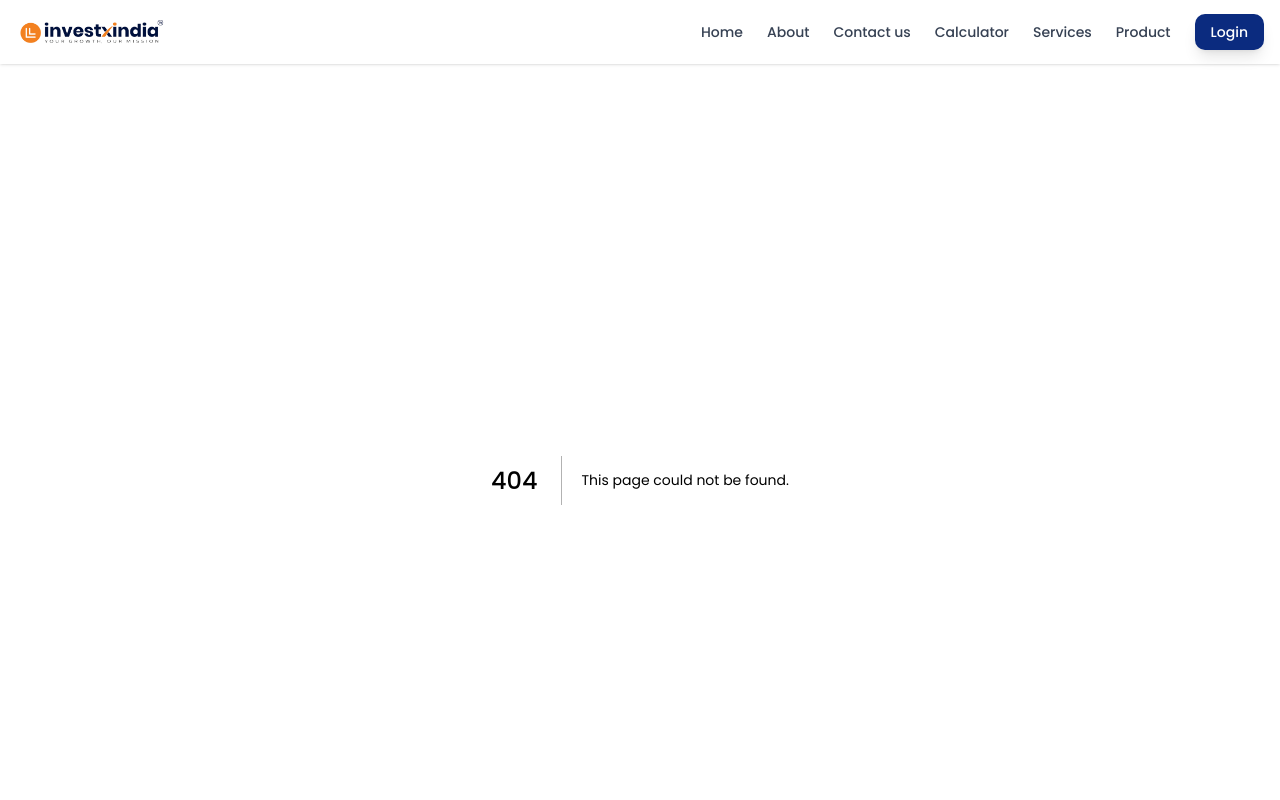
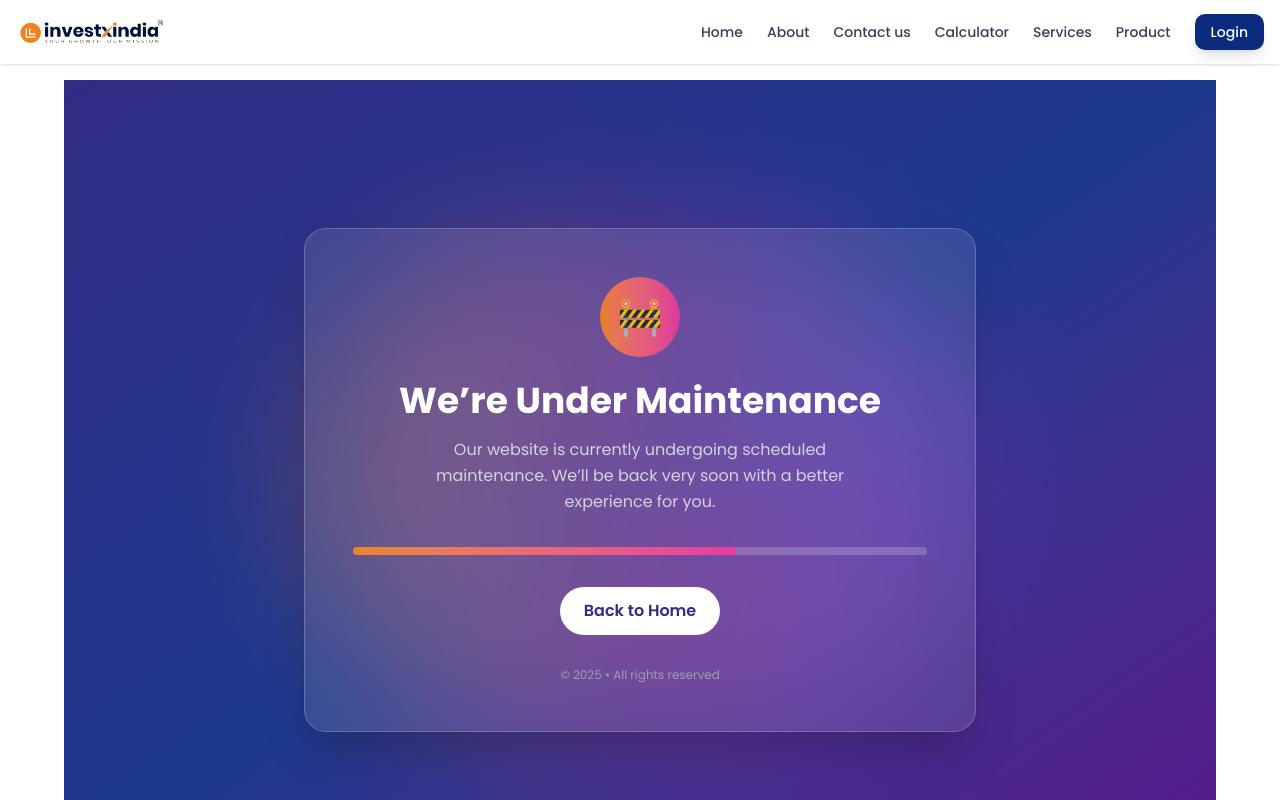
Before and after one commit to NileshMourya/investxindia, a Next.js app: page /Calculator/SWP in a window 1280 px wide. Before the commit this address had no page. Shown: the top 800 px of the page. Built offline with nearby package versions, Linux system fonts and the light colour scheme.

Commit message:
MAINTANCE PAGE ADDED

```diff
--- /dev/null
+++ b/app/Calculator/Lumpsum/page.tsx
@@ -0,0 +1,12 @@
+import UnderMaintenance from "@/components/ui/Maintanance";
+import React from "react";
+
+const page = () => {
+  return (
+    <div>
+      <UnderMaintenance />
+    </div>
+  );
+};
+
+export default page;
--- a/app/Calculator/SIP/page.tsx
+++ b/app/Calculator/SIP/page.tsx
@@ -9,14 +9,18 @@ export default function SipCalculator() {
   const [years, setYears] = useState<number>(10);
 
   const months = years * 12;
-  const monthlyRate = annualRate / 12 / 100;
+
+  // ✅ Correct compounded monthly rate
+  const monthlyRate = Math.pow(1 + annualRate / 100, 1 / 12) - 1;
 
   const investedAmount = monthlyInvestment * months;
 
   const maturityAmount =
-    monthlyInvestment *
-    ((Math.pow(1 + monthlyRate, months) - 1) / monthlyRate) *
-    (1 + monthlyRate);
+    monthlyRate === 0
+      ? investedAmount
+      : monthlyInvestment *
+        ((Math.pow(1 + monthlyRate, months) - 1) / monthlyRate) *
+        (1 + monthlyRate);
 
   const estimatedReturns = maturityAmount - investedAmount;
 
--- /dev/null
+++ b/app/Calculator/SWP/page.tsx
@@ -0,0 +1,187 @@
+// "use client";
+
+// import { useMemo, useState } from "react";
+
+// const formatCurrency = (value: number) =>
+//   value.toLocaleString("en-IN", {
+//     style: "currency",
+//     currency: "INR",
+//     maximumFractionDigits: 0,
+//   });
+
+// export default function SWPCalculator() {
+//   const [investment, setInvestment] = useState(500000);
+//   const [withdrawal, setWithdrawal] = useState(10000);
+//   const [rate, setRate] = useState(8);
+//   const [years, setYears] = useState(5);
+
+//   const result = useMemo(() => {
+//     const monthlyRate = rate / 100 / 12;
+//     const months = years * 12;
+
+//     let balance = investment;
+//     let totalWithdrawn = 0;
+
+//     for (let i = 0; i < months; i++) {
+//       balance = balance * (1 + monthlyRate) - withdrawal;
+//       totalWithdrawn += withdrawal;
+//       if (balance <= 0) {
+//         balance = 0;
+//         break;
+//       }
+//     }
+
+//     return {
+//       totalWithdrawn,
+//       finalValue: Math.round(balance),
+//     };
+//   }, [investment, withdrawal, rate, years]);
+
+//   return (
+//     <section className="w-full max-w-5xl mx-auto px-4 py-10">
+//       <div className="bg-white/80 backdrop-blur-xl rounded-3xl shadow-xl p-6 md:p-10">
+//         <h2 className="text-2xl md:text-3xl font-bold text-[#0b2b7f] mb-8">
+//           SWP (Systematic Withdrawal Plan) Calculator
+//         </h2>
+
+//         {/* Inputs */}
+//         <div className="grid md:grid-cols-2 gap-8">
+//           <RangeInput
+//             label="Total Investment"
+//             value={investment}
+//             min={100000}
+//             max={5000000}
+//             step={50000}
+//             display={formatCurrency(investment)}
+//             onChange={setInvestment}
+//           />
+
+//           <RangeInput
+//             label="Withdrawal per Month"
+//             value={withdrawal}
+//             min={1000}
+//             max={100000}
+//             step={1000}
+//             display={formatCurrency(withdrawal)}
+//             onChange={setWithdrawal}
+//           />
+
+//           <RangeInput
+//             label="Expected Return Rate (p.a)"
+//             value={rate}
+//             min={1}
+//             max={15}
+//             step={0.5}
+//             display={`${rate}%`}
+//             onChange={setRate}
+//           />
+
+//           <RangeInput
+//             label="Time Period"
+//             value={years}
+//             min={1}
+//             max={30}
+//             step={1}
+//             display={`${years} Years`}
+//             onChange={setYears}
+//           />
+//         </div>
+
+//         {/* Results */}
+//         <div className="mt-10 grid sm:grid-cols-3 gap-6">
+//           <ResultCard
+//             title="Total Investment"
+//             value={formatCurrency(investment)}
+//           />
+//           <ResultCard
+//             title="Total Withdrawal"
+//             value={formatCurrency(result.totalWithdrawn)}
+//           />
+//           <ResultCard
+//             highlight
+//             title="Final Value"
+//             value={formatCurrency(result.finalValue)}
+//           />
+//         </div>
+//       </div>
+//     </section>
+//   );
+// }
+
+// /* ---------- Reusable Components ---------- */
+
+// function RangeInput({
+//   label,
+//   value,
+//   min,
+//   max,
+//   step,
+//   display,
+//   onChange,
+// }: {
+//   label: string;
+//   value: number;
+//   min: number;
+//   max: number;
+//   step: number;
+//   display: string;
+//   onChange: (val: number) => void;
+// }) {
+//   return (
+//     <div>
+//       <div className="flex justify-between items-center mb-2">
+//         <p className="text-sm font-medium text-gray-700">{label}</p>
+//         <span className="text-sm font-semibold text-emerald-600 bg-emerald-50 px-3 py-1 rounded-lg">
+//           {display}
+//         </span>
+//       </div>
+
+//       <input
+//         type="range"
+//         min={min}
+//         max={max}
+//         step={step}
+//         value={value}
+//         onChange={(e) => onChange(Number(e.target.value))}
+//         className="w-full accent-emerald-500 cursor-pointer"
+//       />
+//     </div>
+//   );
+// }
+
+// function ResultCard({
+//   title,
+//   value,
+//   highlight,
+// }: {
+//   title: string;
+//   value: string;
+//   highlight?: boolean;
+// }) {
+//   return (
+//     <div
+//       className={`rounded-2xl p-5 text-center shadow-md ${
+//         highlight
+//           ? "bg-gradient-to-br from-emerald-500 to-green-600 text-white"
+//           : "bg-gray-50"
+//       }`}
+//     >
+//       <p className={`text-sm ${highlight ? "text-white/80" : "text-gray-500"}`}>
+//         {title}
+//       </p>
+//       <p className="text-xl md:text-2xl font-bold mt-1">{value}</p>
+//     </div>
+//   );
+// }
+
+import React from "react";
+import UnderMaintenance from "@/components/ui/Maintanance";
+const page = () => {
+  return (
+    <div>
+      <UnderMaintenance />
+    </div>
+  );
+};
+
+export default page;
--- a/app/navbar/Navbar.tsx
+++ b/app/navbar/Navbar.tsx
@@ -47,7 +47,7 @@ const mainLinks = [
 const calMeanu = [
   { name: "SIP Calculator", link: "/Calculator/SIP" },
   { name: "Lumpsum Calculator", link: "/Calculator/Lumpsum" },
-  { name: "STP Calculator", link: "/Calculator/STP" },
+  { name: "SWP Calculator", link: "/Calculator/SWP" },
 ];
 
 const Navbar = () => {
--- /dev/null
+++ b/components/ui/Maintanance.tsx
@@ -0,0 +1,52 @@
+"use client";
+import React from "react";
+
+export default function UnderMaintenance() {
+  return (
+    <div className="min-h-screen flex items-center justify-center bg-gradient-to-br from-indigo-900 via-blue-900 to-purple-900 px-6">
+      <div className="relative max-w-2xl w-full text-center">
+        {/* Glow Effect */}
+        <div className="absolute inset-0 blur-3xl opacity-30 bg-gradient-to-r from-orange-400 via-pink-500 to-purple-500 rounded-full"></div>
+
+        {/* Card */}
+        <div className="relative bg-white/10 backdrop-blur-xl border border-white/20 rounded-3xl p-8 md:p-12 shadow-2xl">
+          {/* Icon */}
+          <div className="mx-auto mb-6 flex items-center justify-center w-20 h-20 rounded-full bg-gradient-to-r from-orange-400 to-pink-500 animate-pulse">
+            <span className="text-4xl">🚧</span>
+          </div>
+
+          {/* Title */}
+          <h1 className="text-3xl md:text-4xl font-bold text-white mb-4">
+            We’re Under Maintenance
+          </h1>
+
+          {/* Description */}
+          <p className="text-sm md:text-base text-gray-300 max-w-md mx-auto mb-8 leading-relaxed">
+            Our website is currently undergoing scheduled maintenance. We’ll be
+            back very soon with a better experience for you.
+          </p>
+
+          {/* Progress Bar */}
+          <div className="w-full bg-white/20 rounded-full h-2 overflow-hidden mb-8">
+            <div className="h-full w-2/3 bg-gradient-to-r from-orange-400 to-pink-500 animate-[pulse_2s_ease-in-out_infinite]"></div>
+          </div>
+
+          {/* Actions */}
+          <div className="flex flex-col sm:flex-row gap-4 justify-center">
+            <button className="px-6 py-3 rounded-full bg-white text-indigo-900 font-semibold hover:bg-gray-100 transition">
+              Back to Home
+            </button>
+            {/* <button className="px-6 py-3 rounded-full border border-white/40 text-white hover:bg-white/10 transition">
+              Notify Me
+            </button> */}
+          </div>
+
+          {/* Footer */}
+          <p className="mt-8 text-xs text-gray-400">
+            © {new Date().getFullYear()} • All rights reserved
+          </p>
+        </div>
+      </div>
+    </div>
+  );
+}
```
